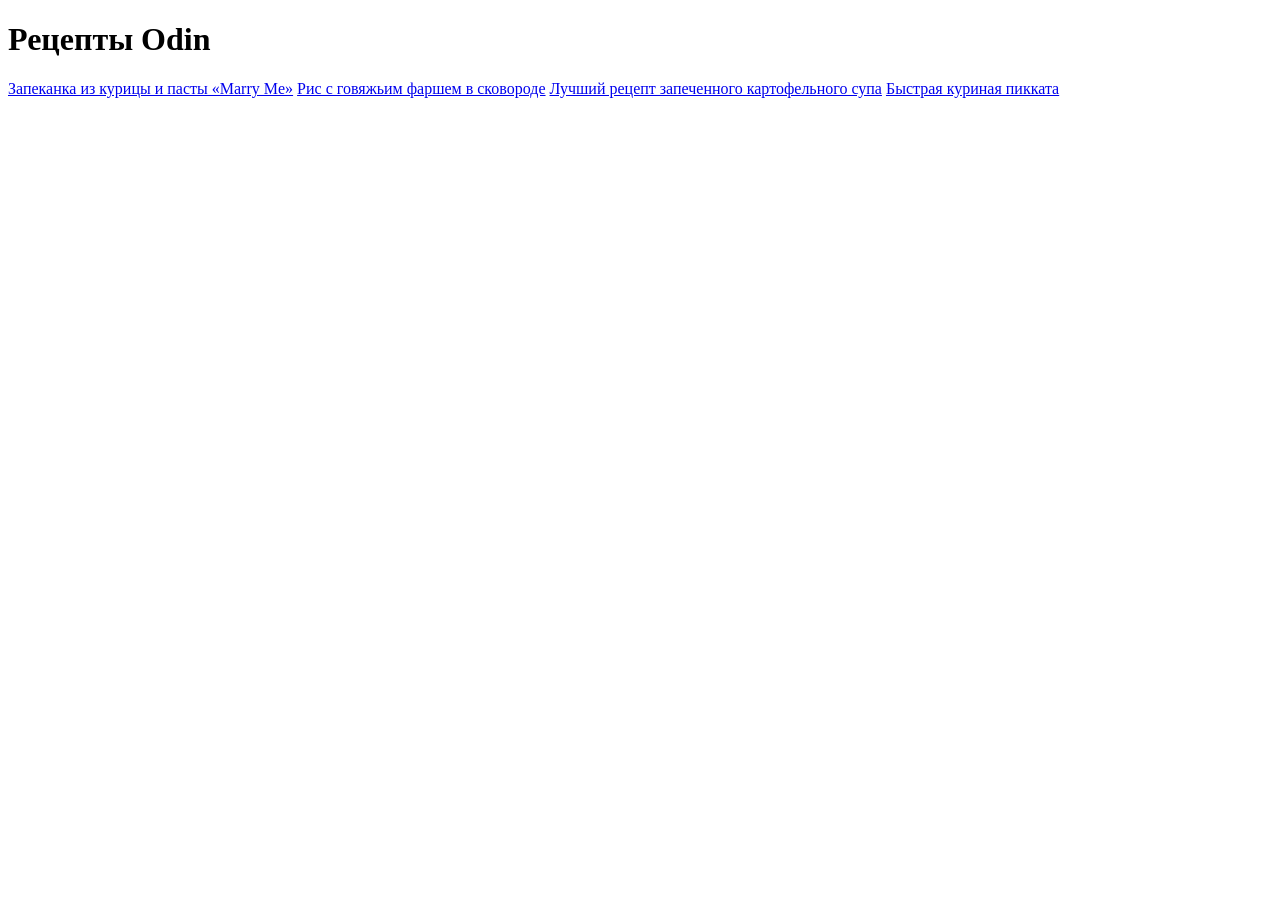
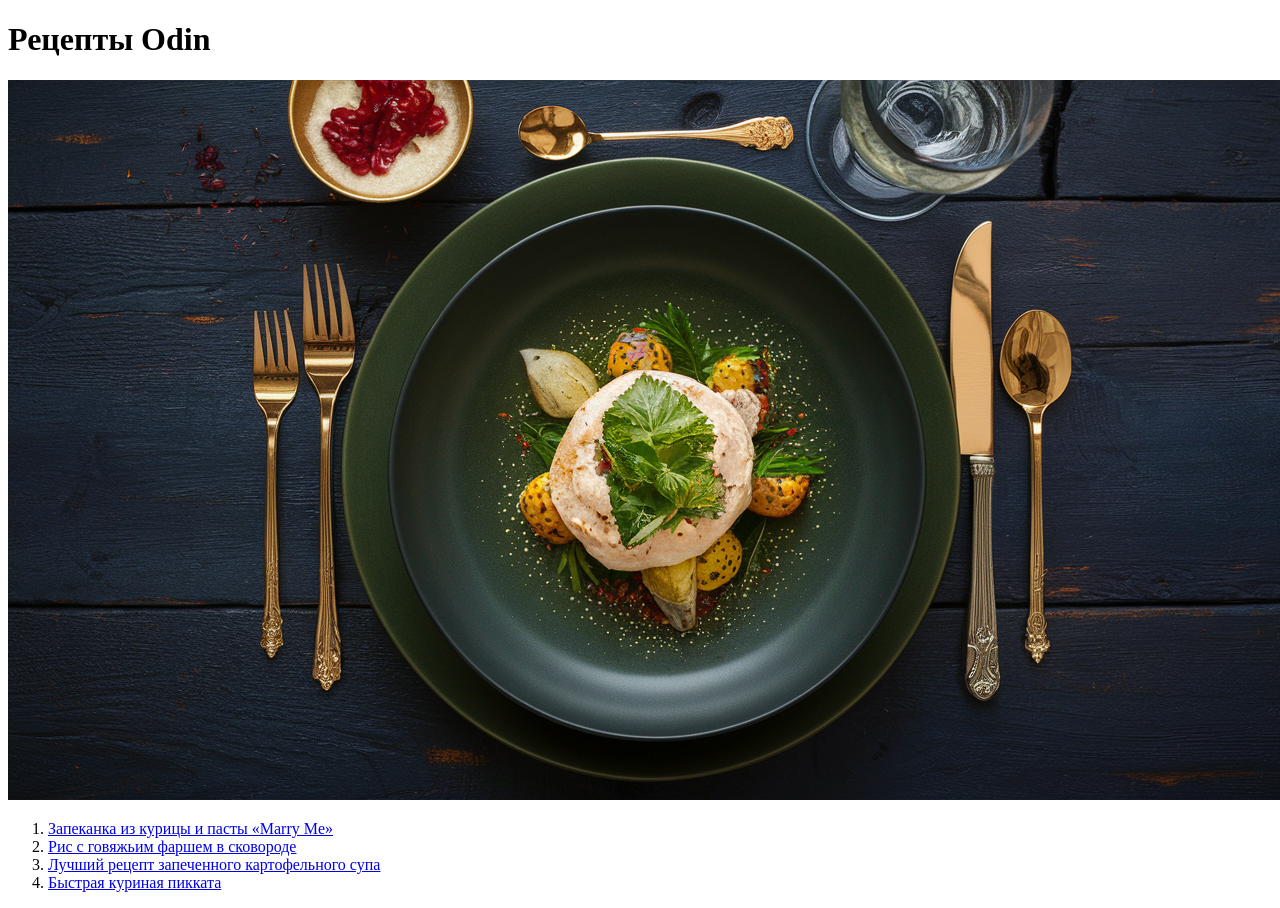
Before and after one commit to LIGECT/odin-recipes, a plain HTML site: page index.html in a window 1280 px wide. Before the commit the page ends 800 px from the top, so only its background shows below. Drawn offline with Linux system fonts and the light colour scheme.

Commit message:
Add picture to home page

```diff
--- a/index.html
+++ b/index.html
@@ -8,15 +8,28 @@
   <body>
     <header>
       <h1>Рецепты Odin</h1>
+      <img src="./images/main/main.webp" alt="Обложка" />
       <nav>
-        <a href="./recipes/bake.html">Запеканка из курицы и пасты «Marry Me»</a>
+        <ol>
+          <li>
+            <a href="./recipes/bake.html"
+              >Запеканка из курицы и пасты «Marry Me»</a
+            >
+          </li>
+          <li>
             <a href="./recipes/beef-rice-skillet.html"
               >Рис с говяжьим фаршем в сковороде</a
             >
+          </li>
+          <li>
             <a href="./recipes/soup-baked-potato.html"
               >Лучший рецепт запеченного картофельного супа</a
             >
+          </li>
+          <li>
             <a href="recipes/chicken-piccata.html">Быстрая куриная пикката</a>
+          </li>
+        </ol>
       </nav>
     </header>
   </body>
```
Also changed, not shown: images/main/main.webp (added). Lines whose indentation alone changed are shown as unchanged.
